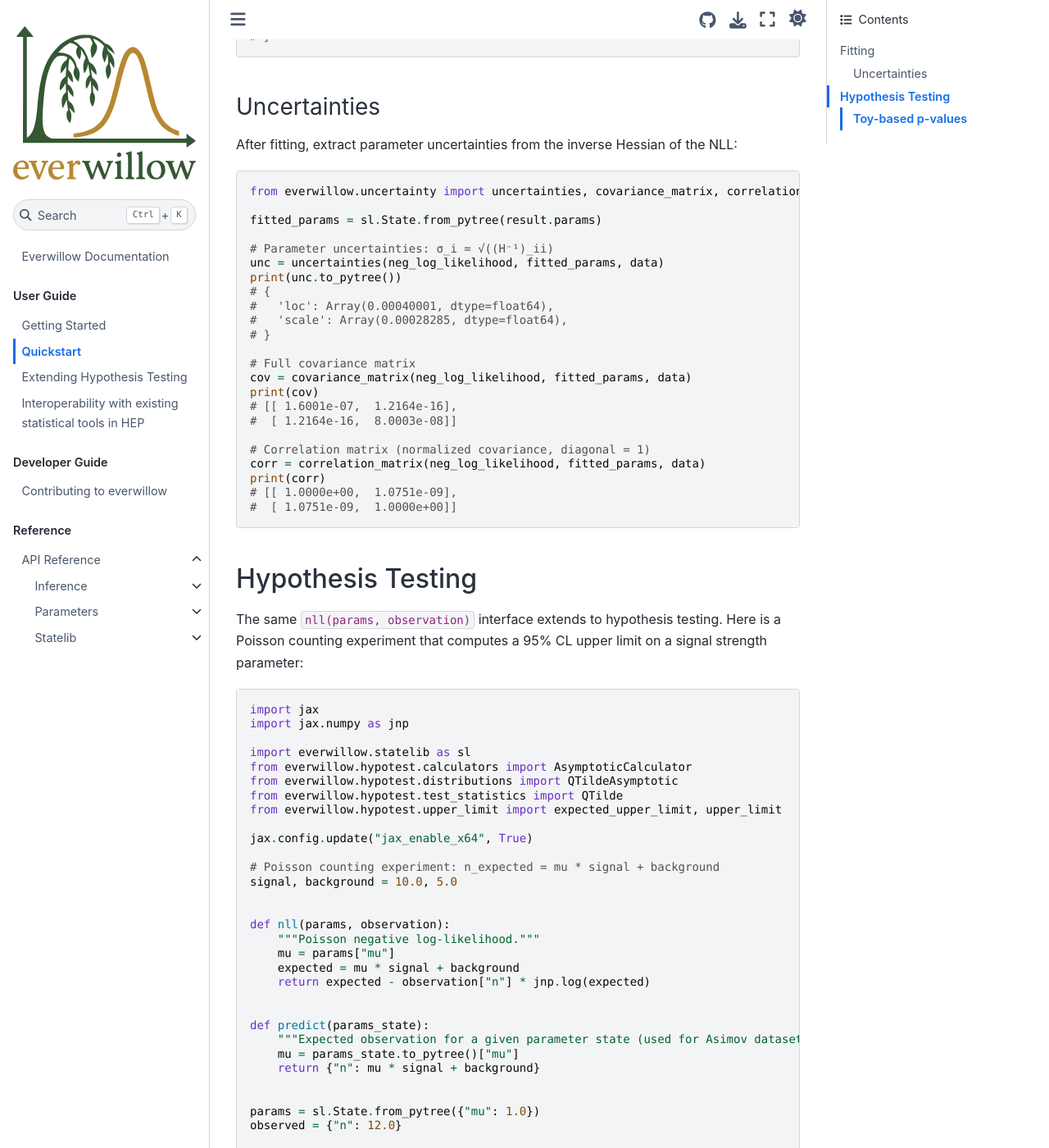
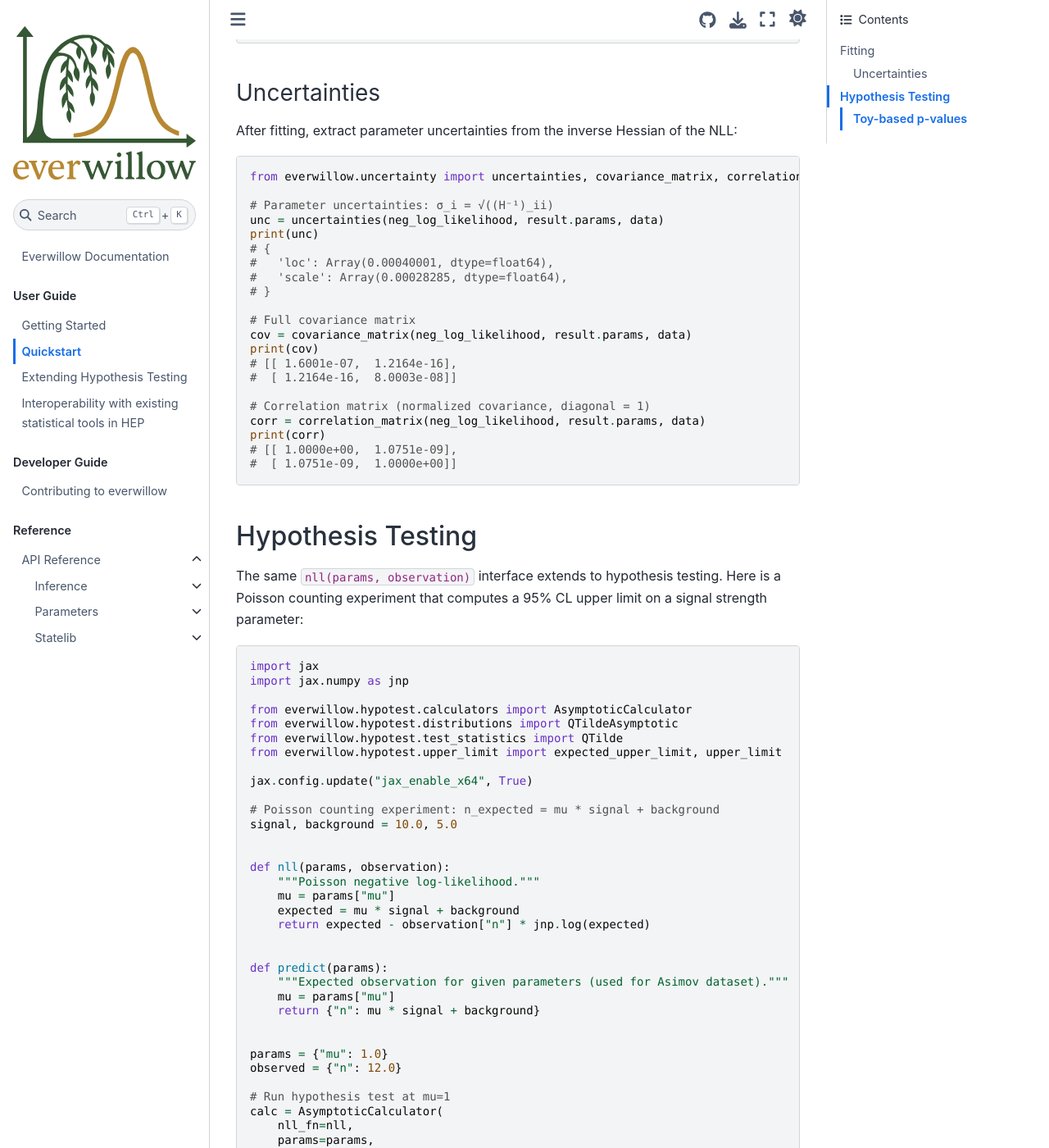
Before and after one commit to MoAly98/everwillow, a Sphinx documentation site: the page built from docs/quickstart.md, in a window 1280 px wide and 1400 px high, scrolled down 1073 px. Shown: the whole window at 82% size. Built offline with Sphinx 7.4.7 and the Sphinx Book theme 1.1.4, drawn with Linux system fonts in a browser that asks for light colours; some of the changed text lies outside the part shown.

Commit message:
docs: update docs, examples, and docstrings to use pytree APIs directly

````diff
--- a/docs/python/test_evermore_example.py
+++ b/docs/python/test_evermore_example.py
@@ -12,7 +12,6 @@
 from jaxtyping import Array, Float, PyTree
 
 import everwillow as ew
-import everwillow.statelib as sl
 
 jax.config.update("jax_enable_x64", True)
 
@@ -127,7 +126,7 @@
 # Perform the fit
 result = ew.fit(
     partial(loss, args=(graphdef, static, hists)),
-    sl.State.from_pytree(dynamic),
+    dynamic,
     observation,
 )
 
--- a/docs/python/test_pyhf_example.py
+++ b/docs/python/test_pyhf_example.py
@@ -7,7 +7,6 @@
 import pyhf
 
 import everwillow as ew
-import everwillow.statelib as sl
 
 jax.config.update("jax_enable_x64", True)
 pyhf.set_backend("jax")
@@ -88,7 +87,7 @@
 
 
 # Perform the fit
-result = ew.fit(nll, sl.State.from_pytree(initial_dict), observation)
+result = ew.fit(nll, initial_dict, observation)
 
 print(result.params)
 #  {
--- a/docs/python/test_pyhs3_example.py
+++ b/docs/python/test_pyhs3_example.py
@@ -16,7 +16,6 @@
 from pytensor.link.jax.dispatch import jax_funcify
 
 import everwillow as ew
-import everwillow.statelib as sl
 
 jax.config.update("jax_enable_x64", True)
 
@@ -164,7 +163,7 @@
 
 
 # Perform the fit
-result = ew.fit(nll, sl.State.from_pytree(initial), observation)
+result = ew.fit(nll, initial, observation)
 
 
 print(result.params)
--- a/docs/quickstart.md
+++ b/docs/quickstart.md
@@ -14,7 +14,6 @@
 import optimistix as optx
 
 import everwillow as ew
-import everwillow.statelib as sl
 
 jax.config.update("jax_enable_x64", True)
 
@@ -34,7 +33,7 @@
 
 result = ew.fit(
     nll_fn=neg_log_likelihood,
-    params=sl.State.from_pytree(params),
+    params=init_params,
     observation=data,
     solver=optx.BFGS(rtol=1e-6, atol=1e-6),
     max_steps=1_000,
@@ -57,24 +56,22 @@
 ```python
 from everwillow.uncertainty import uncertainties, covariance_matrix, correlation_matrix
 
-fitted_params = sl.State.from_pytree(result.params)
-
 # Parameter uncertainties: σ_i = √((H⁻¹)_ii)
-unc = uncertainties(neg_log_likelihood, fitted_params, data)
-print(unc.to_pytree())
+unc = uncertainties(neg_log_likelihood, result.params, data)
+print(unc)
 # {
 #   'loc': Array(0.00040001, dtype=float64),
 #   'scale': Array(0.00028285, dtype=float64),
 # }
 
 # Full covariance matrix
-cov = covariance_matrix(neg_log_likelihood, fitted_params, data)
+cov = covariance_matrix(neg_log_likelihood, result.params, data)
 print(cov)
 # [[ 1.6001e-07,  1.2164e-16],
 #  [ 1.2164e-16,  8.0003e-08]]
 
 # Correlation matrix (normalized covariance, diagonal = 1)
-corr = correlation_matrix(neg_log_likelihood, fitted_params, data)
+corr = correlation_matrix(neg_log_likelihood, result.params, data)
 print(corr)
 # [[ 1.0000e+00,  1.0751e-09],
 #  [ 1.0751e-09,  1.0000e+00]]
@@ -88,7 +85,6 @@
 import jax
 import jax.numpy as jnp
 
-import everwillow.statelib as sl
 from everwillow.hypotest.calculators import AsymptoticCalculator
 from everwillow.hypotest.distributions import QTildeAsymptotic
 from everwillow.hypotest.test_statistics import QTilde
@@ -107,13 +103,13 @@
     return expected - observation["n"] * jnp.log(expected)
 
 
-def predict(params_state):
-    """Expected observation for a given parameter state (used for Asimov dataset)."""
-    mu = params_state.to_pytree()["mu"]
+def predict(params):
+    """Expected observation for given parameters (used for Asimov dataset)."""
+    mu = params["mu"]
     return {"n": mu * signal + background}
 
 
-params = sl.State.from_pytree({"mu": 1.0})
+params = {"mu": 1.0}
 observed = {"n": 12.0}
 
 # Run hypothesis test at mu=1
````
Also changed, not shown: docs/extending-hypotest.md (+6 -5 lines), 8 other files.
